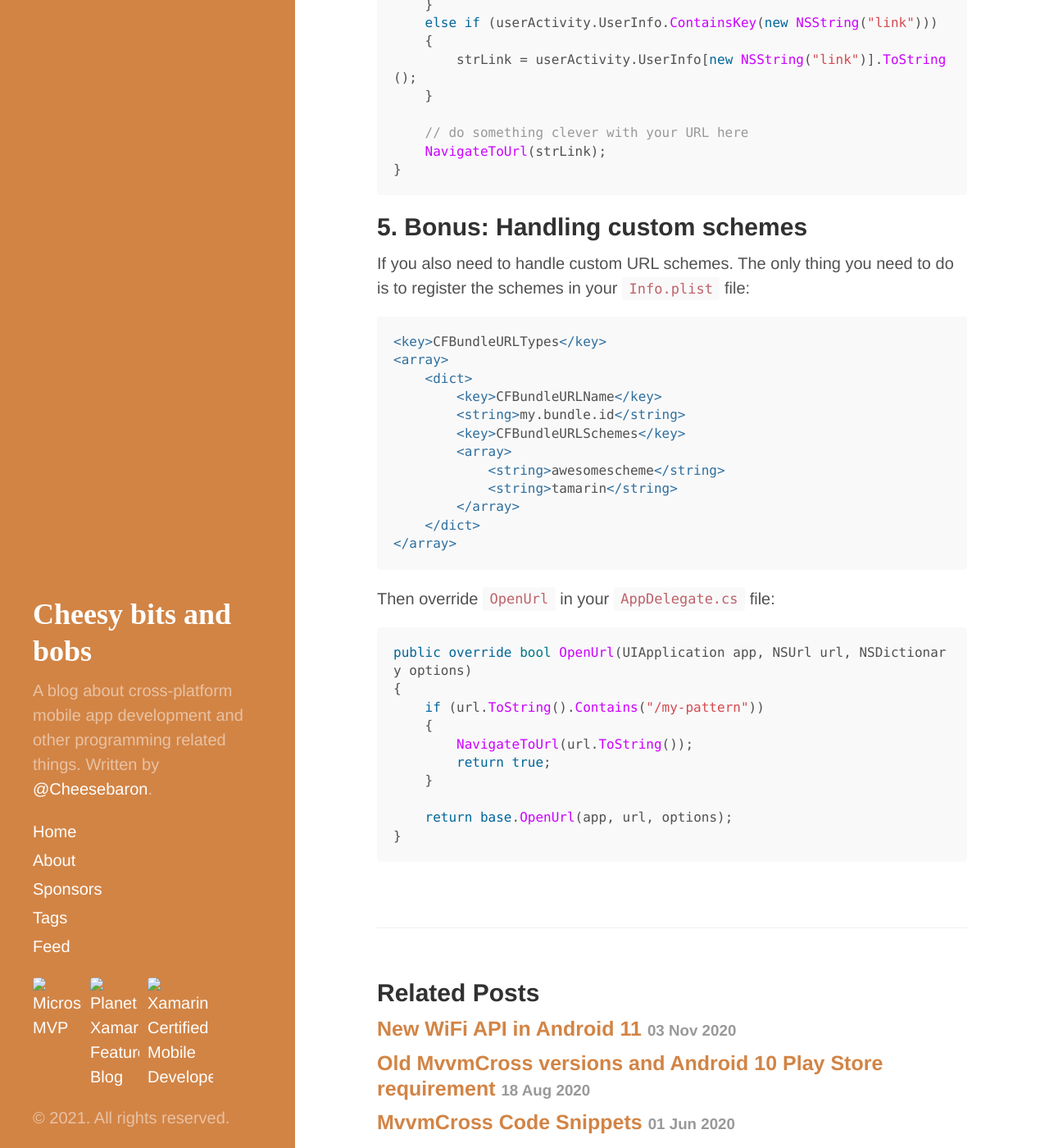
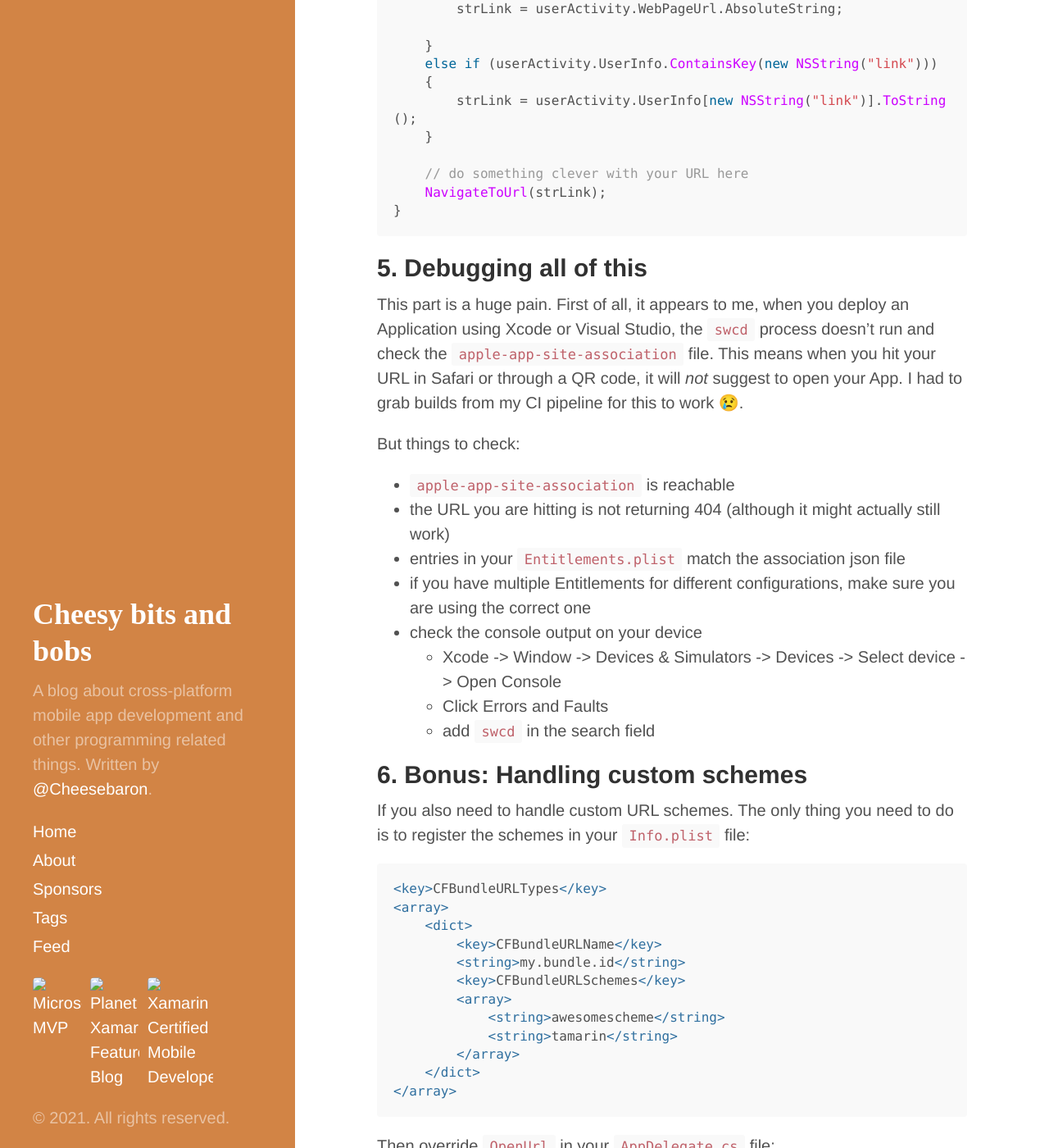
Before and after one commit to Cheesebaron/cheesebaron.github.io, a Jekyll site: the page built from _posts/2021-04-20-ios-applinks.md, in a window 1280 px wide and 1400 px high, scrolled down 4806 px. Shown: the whole window at 82% size. Built offline with Jekyll 4.4.1, drawn with Linux system fonts in a browser that asks for light colours; comment, search, counter and statistics services are not loaded; some of the changed text lies outside the part shown.

Commit message:
Add some troubleshooting steps + grammar

````diff
--- a/_posts/2021-04-20-ios-applinks.md
+++ b/_posts/2021-04-20-ios-applinks.md
@@ -79,8 +79,9 @@ Go to Certificates, Identifiers & Profiles in the Apple Developer Portal. Here y
 In the list of Identifiers find your App and Edit it. Enable the "Associated Domains" entitlement
 [![Screenshot of Associated Domains option in Developer Portal][bundleid]][bundleid]
 
-Now go to any Provisioning profiles you have an regenerate them. You might be using Fastlane or something like that read the docs for your tool to download or regnerate provisioning profiles.
-After regenerating the Provisioning profiles, you might need to update any CI pipeline you may have with these new profiles.
+Now go to any Provisioning profiles you have an regenerate them. You might be using Fastlane or something like that. Read the docs for your tool to download or regnerate provisioning profiles.
+
+After regenerating the Provisioning profiles, you might need to update any CI pipeline and machines that you build on with these new profiles.
 
 ## 3. Adding Associated Domains to your `Entitlements.plist` files
 If you don't have a Entitlements.plist file, it is now time to create one. [Microsoft provides good docs for you to read more about how to create one][entitlementsdoc]. You will need to add all the domains you wish your Apps to open. These of course need to match the domains you added in the first step in the `apple-app-site-association` file.
@@ -140,7 +141,21 @@ private void CheckForAppLink(NSUserActivity userActivity)
 }
 ```
 
-## 5. Bonus: Handling custom schemes
+## 5. Debugging all of this
+This part is a huge pain. First of all, it appears to me, when you deploy an Application using Xcode or Visual Studio, the `swcd` process doesn't run and check the `apple-app-site-association` file. This means when you hit your URL in Safari or through a QR code, it will _not_ suggest to open your App.
+I had to grab builds from my CI pipeline for this to work 😢.
+
+But things to check:
+- `apple-app-site-association` is reachable
+- the URL you are hitting is not returning 404 (although it might actually still work)
+- entries in your `Entitlements.plist` match the association json file
+- if you have multiple Entitlements for different configurations, make sure you are using the correct one
+- check the console output on your device
+  - Xcode -> Window -> Devices & Simulators -> Devices -> Select device -> Open Console
+  - Click Errors and Faults
+  - add `swcd` in the search field
+
+## 6. Bonus: Handling custom schemes
 If you also need to handle custom URL schemes. The only thing you need to do is to register the schemes in your `Info.plist` file:
 
 ```xml
````
